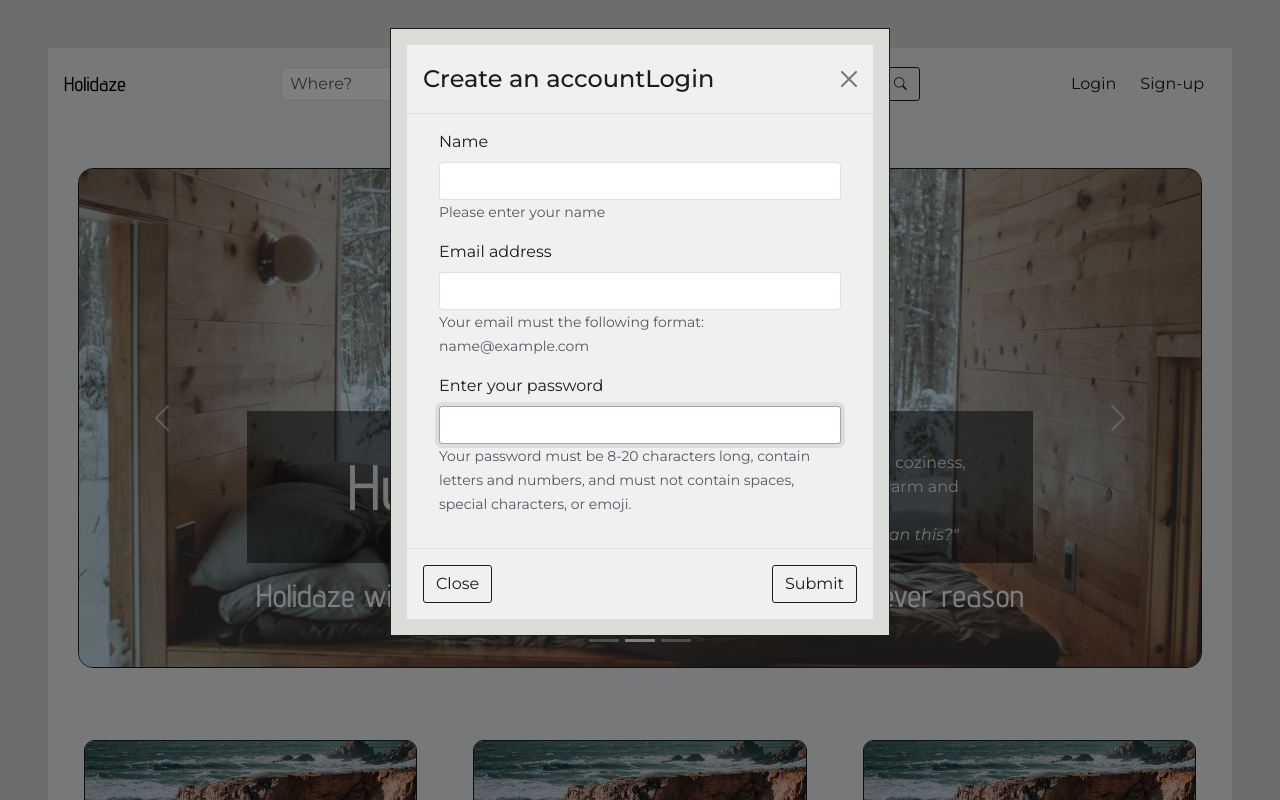
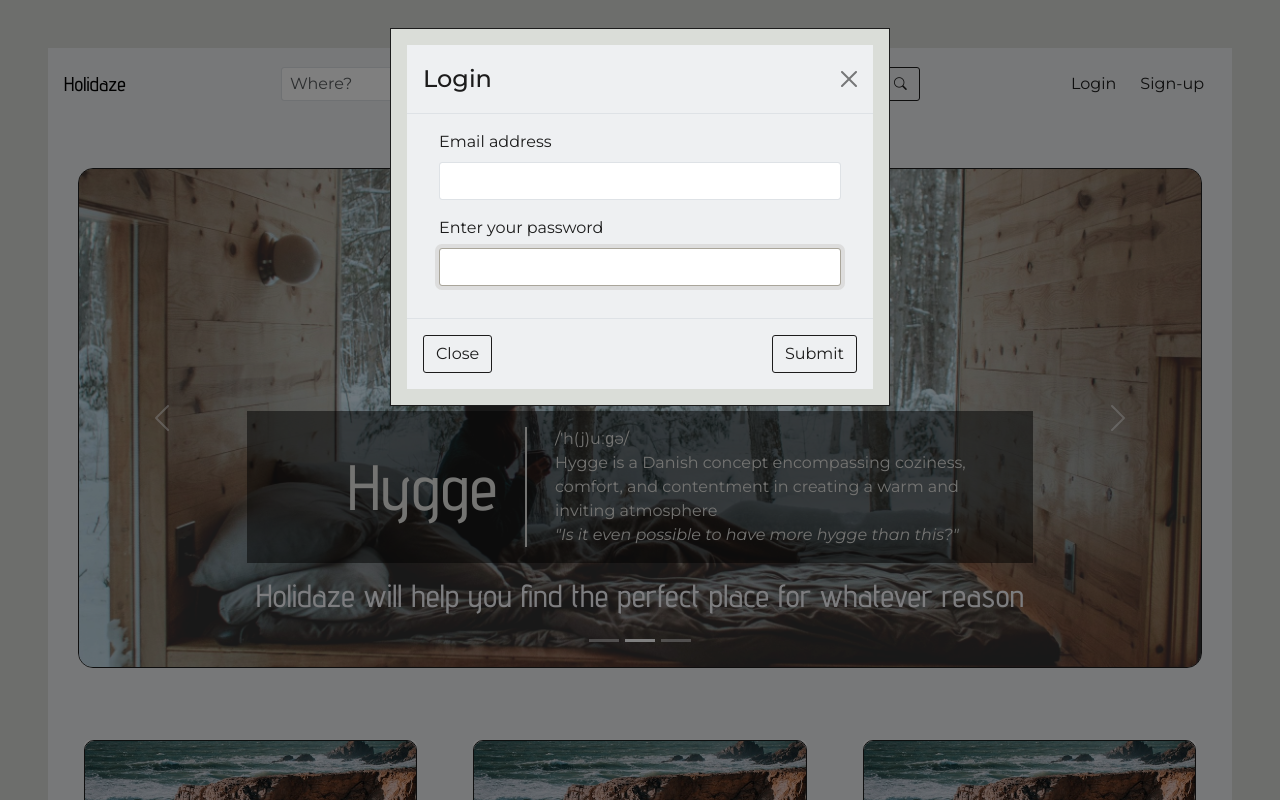
Before and after one commit to AnnaAWojtowicz/Holidaze, a React (Create React App) app: page / in a window 1280 px wide. Both pictures are taken after a click on the button "Login". Shown: the top 800 px of the page. Built offline with nearby package versions, Linux system fonts and the light colour scheme.

Commit message:
Refactor ModalMain component in Header.jsx and Modal.jsx to handle sign-in and sign-up functionality

```diff
--- a/src/components/layout/Header.jsx
+++ b/src/components/layout/Header.jsx
@@ -15,9 +15,18 @@ import ButtonPrimary from "../Button";
 function Header() {
     const [showModalLogin, setShowModalLogin] = useState(false);
     const [showModalSignup, setShowModalSignup] = useState(false);
-    const handleShowLogin = () => setShowModalLogin(true);
+    const [isSignIn, setIsSignIn] = useState(false);
+
+    const handleShowLogin = () => {
+        setIsSignIn(true);
+        setShowModalLogin(true)
+    };
     const handleCloseLogin = () => setShowModalLogin(false);
-    const handleShowSignup = () => setShowModalLogin(true);
+
+    const handleShowSignup = () => {
+        setIsSignIn(false);
+        setShowModalLogin(true)
+    };
     const handleCloseSignup = () => setShowModalLogin(false);
 
     return (
@@ -44,9 +53,9 @@ function Header() {
                 </div>
                 <Nav className="ml-auto">
                     <ButtonPrimary className="modalsInNav" name="Login" onClick={handleShowLogin} type="button" />
-                    <ModalMain showModal={showModalLogin} handleClose={handleCloseLogin} />
+                    <ModalMain showModal={showModalLogin} handleClose={handleCloseLogin} isSignIn={isSignIn} />
                     <ButtonPrimary name="Sign-up" onClick={handleShowSignup} type="button" />
-                    <ModalMain showModal={showModalSignup} handleClose={handleCloseSignup} />
+                    <ModalMain showModal={showModalSignup} handleClose={handleCloseSignup} isSignIn={isSignIn} />
                 </Nav>
             </Navbar.Collapse>
 
--- a/src/components/layout/Modal.jsx
+++ b/src/components/layout/Modal.jsx
@@ -5,18 +5,22 @@ import Form from 'react-bootstrap/Form';
 import Modal from 'react-bootstrap/Modal';
 import ButtonPrimary from '../Button';
 
-function ModalMain({ showModal, handleClose, handleShow }) {
+function ModalMain({ showModal, handleClose, isSignIn }) {
 
 
     return (
         <>
             <Modal show={showModal} onHide={handleClose}>
                 <Modal.Header closeButton className='modalHeader'>
+                    {!isSignIn ? (
                         <Modal.Title>Create an account</Modal.Title>
+                    ) : (
                         <Modal.Title>Login</Modal.Title>
+                    )}
                 </Modal.Header>
                 <Modal.Body>
                     <Form>
+                        {!isSignIn && (
                             <Form.Group className="mb-3 formGroup" controlId="exampleForm.ControlInput1">
                                 <Form.Label>Name</Form.Label>
                                 <Form.Control
@@ -30,6 +34,7 @@ function ModalMain({ showModal, handleClose, handleShow }) {
                                     Please enter your name
                                 </Form.Text>
                             </Form.Group>
+                        )}
 
                         <Form.Group className="mb-3 formGroup" controlId="exampleForm.ControlInput2">
                             <Form.Label>Email address</Form.Label>
@@ -40,9 +45,14 @@ function ModalMain({ showModal, handleClose, handleShow }) {
                                 className='formControlModal'
                                 autoFocus
                             />
+                            {!isSignIn && (
                                 <Form.Text id="emailHelpBlock" muted>
-                                Your email must the following format: name@example.com
+                                    Your email address must have the following format: name@example.com
                                 </Form.Text>
+                            )}
+                            {/* <Form.Text id="passwordHelpBlock" muted>
+                                Incorrect email. Please try again.
+                            </Form.Text> */}
                         </Form.Group>
 
                         <Form.Group className="mb-3 formGroup" controlId="exampleForm.ControlInput3">
@@ -54,18 +64,23 @@ function ModalMain({ showModal, handleClose, handleShow }) {
                                 className='formControlModal'
                                 autoFocus
                             />
+                            {!isSignIn && (
                                 <Form.Text id="passwordHelpBlock" muted>
                                     Your password must be 8-20 characters long, contain letters and numbers,
                                     and must not contain spaces, special characters, or emoji.
                                 </Form.Text>
+                            )}
+                            {/* <Form.Text id="passwordHelpBlock" muted>
+                                Incorrect password. Please try again.
+                            </Form.Text> */}
                         </Form.Group>
                     </Form>
                 </Modal.Body>
                 <Modal.Footer className="d-flex justify-content-between align-items-center">
-                    <Button variant="btn-outline-success" onClick={handleClose}>
+                    <Button variant="btn btn-outline-success" onClick={handleClose}>
                         Close
                     </Button>
-                    <Button variant="btn-outline-success" onClick={handleClose}>
+                    <Button variant="btn btn-outline-success" onClick={handleClose}>
                         Submit
                     </Button>
                 </Modal.Footer>
```
Lines whose indentation alone changed are shown as unchanged.
